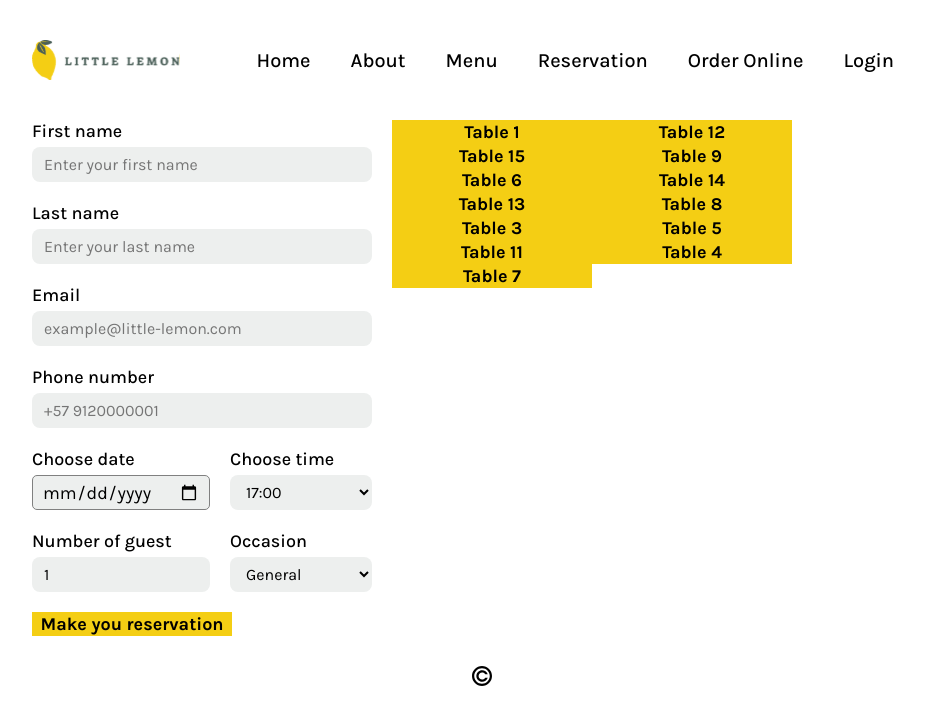
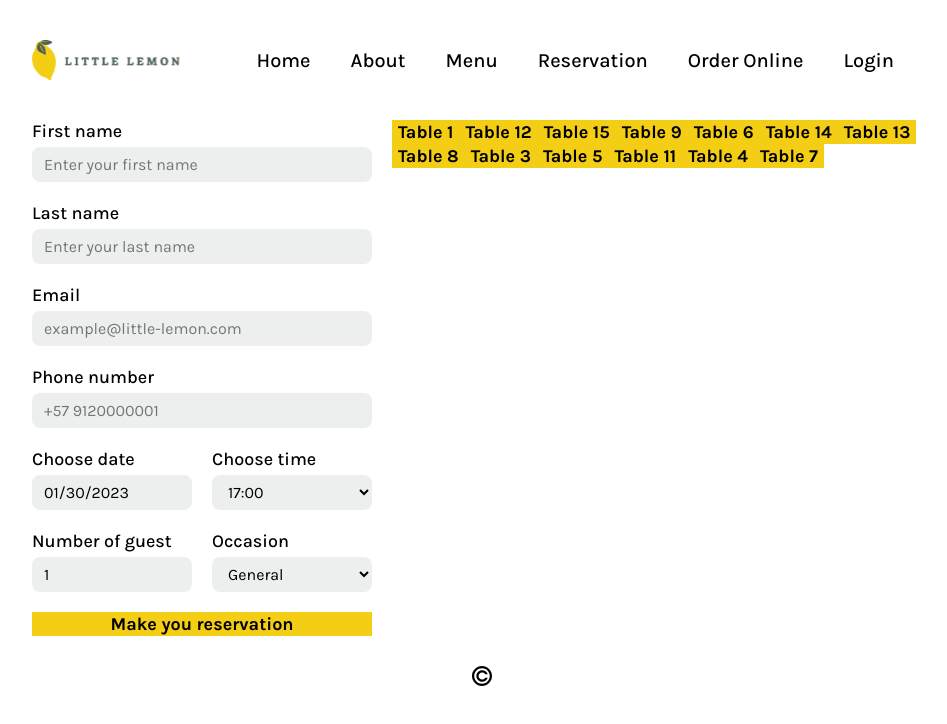
Before and after one commit to juccaicedoac03/little-lemon, a React (Create React App) app: page /reservation in a window 1280 px wide. Shown: the top 724 px of the page, without its empty margins (158-1105 px from the left). Built offline with nearby package versions, Linux system fonts and the light colour scheme; a web font is replaced by a local one.

Commit message:
update calendar

```diff
--- a/src/App.css
+++ b/src/App.css
@@ -147,7 +147,6 @@ p {
 }
 
 .main button {
-  width: 200px;
   background-color: #F4CE14;
   border: none;
   font-family: 'Karla', sans-serif;
@@ -164,12 +163,14 @@ p {
 }
 
 #smallButton {
+  width: 200px;
   border-radius: 16px;
   margin: 18px 0;
   height: 50px;
 }
 
 #bigButton {
+  width: 200px;
   border-radius: 8px;
   margin: 18px 0;
   height: 60px;
--- a/src/api/api.js
+++ b/src/api/api.js
@@ -12,7 +12,7 @@ export const genTables = function (date, times) {
     let max = 15;
 
     let x = Array.from(date.getDate().toString(), Number).reduce((a, b) => a + b, 0);
-    if (x<5){
+    if (x<8){
         x += 10;
     }
 
--- a/src/components/BookingForm.js
+++ b/src/components/BookingForm.js
@@ -1,5 +1,7 @@
 import { useState } from "react";
 import { getReservations, formatDate } from "../api/api";
+import DatePicker from "react-datepicker";
+import "react-datepicker/dist/react-datepicker.css";
 /*import { useNavigate } from "react-router-dom";*/
 
 const BookingForm = (props) => {
@@ -12,7 +14,8 @@ const BookingForm = (props) => {
     const [phone, setPhone] = useState("");
     const [isEmailValid, setIsEmailValid] = useState(true);
     const [isPhoneValid, setIsPhoneValid] = useState(true);
-    const [date, setDate] = useState( formatDate(new Date()) );
+    const [date, setDate] = useState( new Date() );
+    /*const [startDate, setStartDate] = useState(new Date());*/
     const [guests, setGuests] = useState(1);
     const [occasion, setOccasion] = useState("general");
     const [errors, setErrors] = useState({});
@@ -41,7 +44,8 @@ const BookingForm = (props) => {
         };
 
         let validDate = true;
-        if ( new Date(date.replace(/-/g,'/')) < new Date(formatDate(new Date()).replace(/-/g,'/')) ) {
+        /*if ( new Date(date.replace(/-/g,'/')) < new Date(formatDate(new Date()).replace(/-/g,'/')) ) {*/
+        if ( date < new Date() ) {
             validDate = false;
         };
 
@@ -90,12 +94,12 @@ const BookingForm = (props) => {
             setIsPhoneValid(true);
         };
     };
-
-    const handleDateChange = (e) => {
-        setDate(e.target.value);
-        props.dispatch({type: "UPDATE_TIMES", date: e.target.value});
+    const handleDateChange = (date) => {
+        setDate(date);
+        props.dispatch({type: "UPDATE_TIMES", date: formatDate(date)});
         props.dispatch({type: "UPDATE_AVAILABLE_TIMES", time: props.options.selectedTime, reservations: getReservations(props.options.selectedTables)});
-        if ( new Date(e.target.value.replace(/-/g,'/')) < new Date(formatDate(new Date()).replace(/-/g,'/')) ) {
+        /*if ( new Date(e.target.value.replace(/-/g,'/')) < new Date(formatDate(new Date()).replace(/-/g,'/')) ) {*/
+        if ( date < new Date() ) {
             let state = {...errors};
             state["date"] = "Date must be greater or equal than today";
             setErrors(state);
@@ -104,7 +108,7 @@ const BookingForm = (props) => {
             state["date"] = "";
             setErrors(state);
         };
-        e.target.blur();
+        /*e.target.blur();*/
     };
 
     const handleOcassionChange = (e) => {
@@ -152,7 +156,13 @@ const BookingForm = (props) => {
             <div className="shortInputs">
                 <div className="inputDiv">
                     <label htmlFor="date">Choose date</label>
-                    <input type="date" id="date" name="date" value={date} required onChange={handleDateChange} arial-label="Select a date"/>
+                    {/*<input type="date" id="date" name="date" value={date} required onChange={handleDateChange} arial-label="Select a date"/>*/}
+                    <DatePicker
+                        selected={date}
+                        onChange={handleDateChange}
+                        className="datePicker"
+                        popperClassName="properDatePicker"
+                     />
                     {(errors.date && errors.date.length>0) && <div className="error">{errors.date}</div>}
                 </div>
                 <div className="inputDiv">
--- a/src/styles/Booking.css
+++ b/src/styles/Booking.css
@@ -86,12 +86,18 @@ input:focus[type="number"] {
     border: 2px solid #495E57;
   }
 
-input[type="date"] {
-    font-size: 1em;
-    padding: 0.5em;
-    border: 1px solid gray;
-    border-radius: 5px;
+.datePicker {
+    box-sizing: border-box;
+    width: 100%;
 }
+
+.properDatePicker {
+    font-family: 'Karla', sans-serif;
+    font-weight: 400;
+    font-size: 16px;
+    height: 35px;
+}
+
 
 
 .tables {
```
